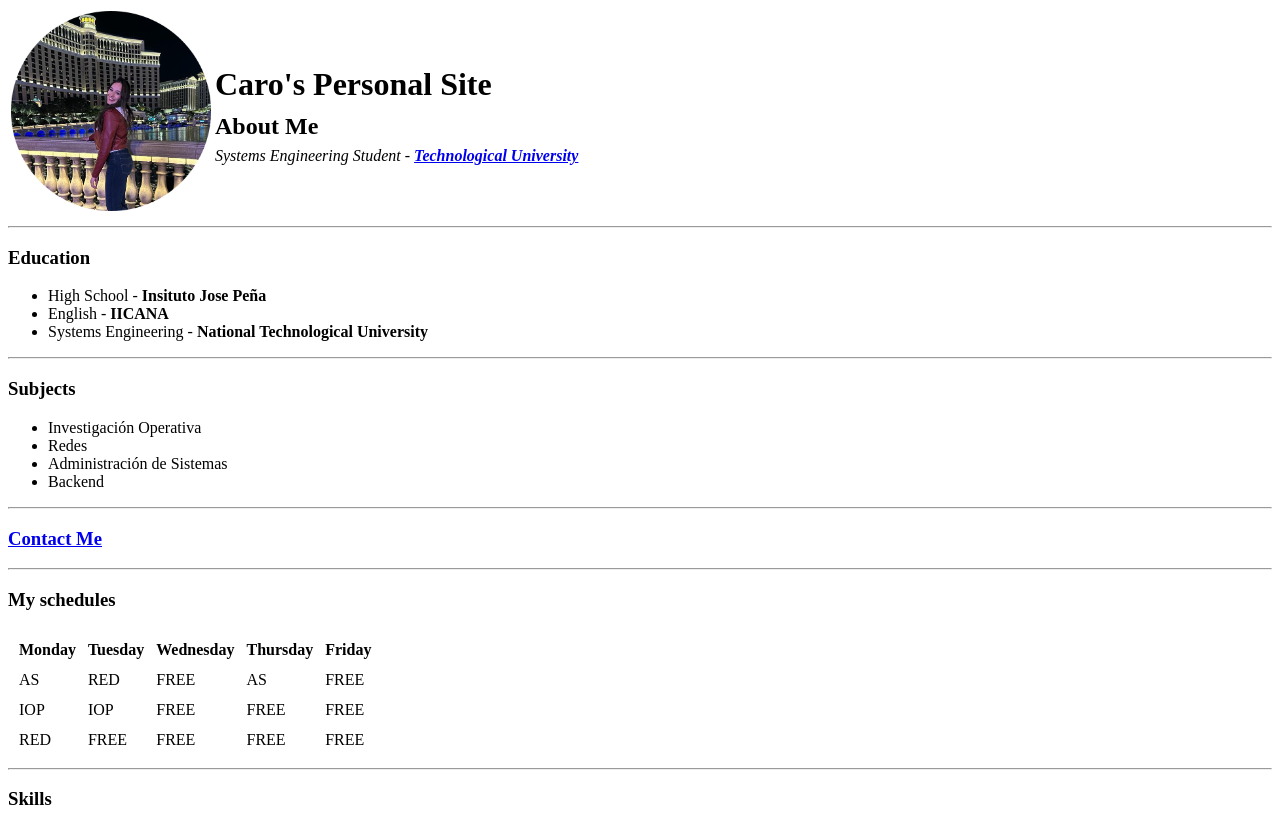
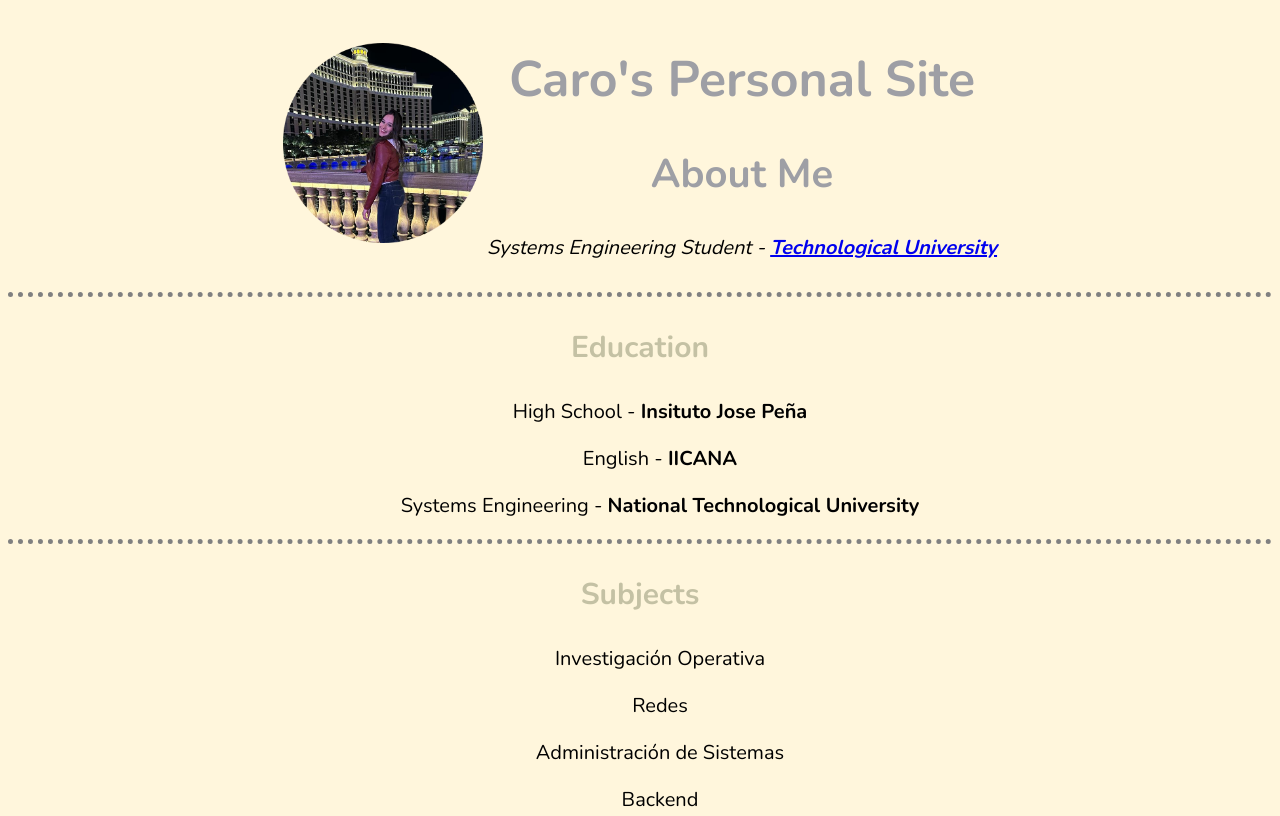
Before and after one commit to carorivilli/MyFirstWebPage, a plain HTML site: page index.html in a window 1280 px wide. Shown: the top 816 px of the page. Drawn offline with nearby package versions, Linux system fonts and the light colour scheme.

Commit message:
Introduction CSS

```diff
--- /dev/null
+++ b/css/styles.css
@@ -0,0 +1,95 @@
+
+body {
+    background-color: #fff6dc;
+  }
+  hr {
+    /* Eatilo de linea, la superior punteada, y las restantes sin estilo*/
+    border-style: dotted none none;
+    border-color: gray;
+    border-width: 5px;
+    /* Linea de espaciado */
+    width: 100%;
+  }
+  h1 {
+    /* Color de letra */
+    color: #9E9FA5;
+    /* Tamaño de letra */
+    font-size: 50px;
+    /* Tipo de letra */
+    font-family: 'Nunito', Times, serif;
+    /* Alineacion de texto */
+    text-align: center;
+  }
+  h2{
+    /* Color de letra */
+    color: #9E9FA5;
+    /* Tamaño de letra */
+    font-size: 40px;
+    /* Tipo de letra */
+    font-family: 'Nunito', Times, serif;
+    /* Alineacion de texto */
+    text-align: center;
+    }
+  h3 {
+    /* Color de letra */
+    color: #C4C1A4;
+    /* Tamaño de letra */
+    font-size: 30px;
+    /* Tipo de letra */
+    font-family: 'Nunito', Times, serif;
+    /* Alineacion de texto */
+    text-align: center;
+  }
+  p {
+    /* Color de letra */
+    color: black;
+    /* Tamaño de letra */
+    font-size: 20px;
+    /* Tipo de letra */
+    font-family: 'Nunito', Times, serif;
+    /* Alineacion de texto */
+    text-align: center;
+  }
+  tr{
+    /* Color de letra */
+    color: black;
+    /* Tamaño de letra */
+    font-size: 20px;
+    /* Tipo de letra */
+    font-family: 'Nunito', Times, serif;
+    /* Alineacion de texto */
+    text-align: center;
+    }
+  td {
+    /* Color de letra */
+    color: black;
+    /* Tamaño de letra */
+    font-size: 20px;
+    /* Tipo de letra */
+    font-family: 'Nunito', Times, serif;
+    /* Alineacion de texto */
+    text-align: center;
+  }
+    th {
+        /* Color de letra */
+        color: black;
+        /* Tamaño de letra */
+        font-size: 20px;
+        /* Tipo de letra */
+        font-family: 'Nunito', Times, serif;
+        /* Alineacion de texto */
+        text-align: center;
+    }
+    li {
+        /* Color de letra */
+        color: black;
+        /* Tamaño de letra */
+        font-size: 20px;
+        /* Tipo de letra */
+        font-family: 'Nunito', Times, serif;
+        /* Alineacion de texto */
+        text-align: justify;
+    }
+   table{
+    margin: 0 auto;
+   }
--- a/index.html
+++ b/index.html
@@ -1,48 +1,62 @@
 <!DOCTYPE html>
 <html lang="en">
   <head>
-    <meta charset="UTF-8">
-    <meta http-equiv="X-UA-Compatible" content="IE=edge">
-    <meta name="viewport" content="width=device-width, initial-scale=1.0">
+    <meta charset="UTF-8" />
+    <meta http-equiv="X-UA-Compatible" content="IE=edge" />
+    <meta name="viewport" content="width=device-width, initial-scale=1.0" />
     <title>❤Caro's Personal Site</title>
+    <!-- Link a hoja de estilos creada -->
+    <link rel="stylesheet" href="css/styles.css">
+    <link rel="preconnect" href="https://fonts.googleapis.com">
+<link rel="preconnect" href="https://fonts.gstatic.com" crossorigin>
+<link href="https://fonts.googleapis.com/css2?family=Nunito:wght@200;300;400;500;600;700;800;900;1000&display=swap" rel="stylesheet">
   </head>
   <body>
     <table>
       <tr>
         <!-- Imagen, alt es un mensaje que se mostrará si no puede mostrar la imágen -->
-            <td><img src="Yo.png" alt="Yo de BB" height="200"></td>
+        <td><img src="Yo.png" alt="Yo de BB" height="200" /></td>
         <td>
           <h1>Caro's Personal Site</h1>
           <!-- Interlineado -->
-                <h2 style="line-height: 0.1">About Me</h2>
+          <h2>About Me</h2>
           <!-- La etiqueta a, es para crear hipervinculos, href pongo la direccion y Technological University es el nombre del link -->
-                <p><em>Systems Engineering Student - <b><a href="https://utn.edu.ar/es/">Technological University</a></b></em><p>
+          <p>
+            <em
+              >Systems Engineering Student -
+              <b
+                ><a href="https://utn.edu.ar/es/"
+                  >Technological University</a
+                ></b
+              ></em
+            >
+          </p>
+          <p></p>
         </td>
       </tr>
-
     </table>
     <!-- Linea de espaciado -->
-    <hr>
+    <hr />
     <h3>Education</h3>
     <ul>
-        <li>High School - <b>Insituto Jose Peña</b></li>
-        <li>English - <b>IICANA</b></li>
-        <li>Systems Engineering - <b>National Technological University</b></li>
+      <p>High School - <b>Insituto Jose Peña</b></p>
+      <p>English - <b>IICANA</b></p>
+      <p>Systems Engineering - <b>National Technological University</b></p>
     </ul>
-    <hr>
+    <hr />
     <h3>Subjects</h3>
     <ul>
-        <li>Investigación Operativa</li>
-        <li>Redes</li>
-        <li>Administración de Sistemas</li>
-        <li>Backend</li>
+      <p>Investigación Operativa</p>
+      <p>Redes</p>
+      <p>Administración de Sistemas</p>
+      <p>Backend</p>
     </ul>
-    <hr>
+    <hr />
     <h3><a href="contact.html">Contact Me</a></h3>
-    <hr>
+    <hr />
     <h3>My schedules</h3>
     <!-- Tabla con borde -->
-    <table cellspacing = "10">
+    <table cellspacing="10">
       <!-- Cabecera de la tabla -->
       <thead>
         <!-- Fila de la cabecera -->
@@ -53,7 +67,6 @@
           <th>Thursday</th>
           <th>Friday</th>
         </tr>
-
       </thead>
       <!-- Cuerpo de la tabla -->
       <tbody>
@@ -61,38 +74,35 @@
         <tr>
           <td>AS</td>
           <td>RED</td>
-                <td>FREE</td>
+          <td></td>
           <td>AS</td>
-                <td>FREE</td>
+          <td></td>
         </tr>
         <tr>
           <td>IOP</td>
           <td>IOP</td>
-                <td>FREE</td>
-                <td>FREE</td>
-                <td>FREE</td>
+          <td></td>
+          <td></td>
+          <td></td>
         </tr>
         <tr>
           <td>RED</td>
-                <td>FREE</td>
-                <td>FREE</td>
-                <td>FREE</td>
-                <td>FREE</td>
+          <td></td>
+          <td></td>
+          <td></td>
+          <td></td>
         </tr>
       </tbody>
-
     </table>
-    <hr>
+    <hr />
     <h3>Skills</h3>
 
     <table cellspacing="10">
-
       <tbody>
         <!-- Fila del cuerpo -->
         <tr>
           <td>Communication</td>
           <td>⭐⭐⭐⭐⭐</td>
-
         </tr>
         <tr>
           <td>Teamwork</td>
@@ -106,11 +116,7 @@
           <td>Problem Solving</td>
           <td>⭐⭐⭐⭐</td>
         </tr>
-
       </tbody>
-
     </table>
-
-
   </body>
 </html>
```
Also changed, not shown: contact.html (+1 -0 lines). Lines whose indentation alone changed are shown as unchanged.
